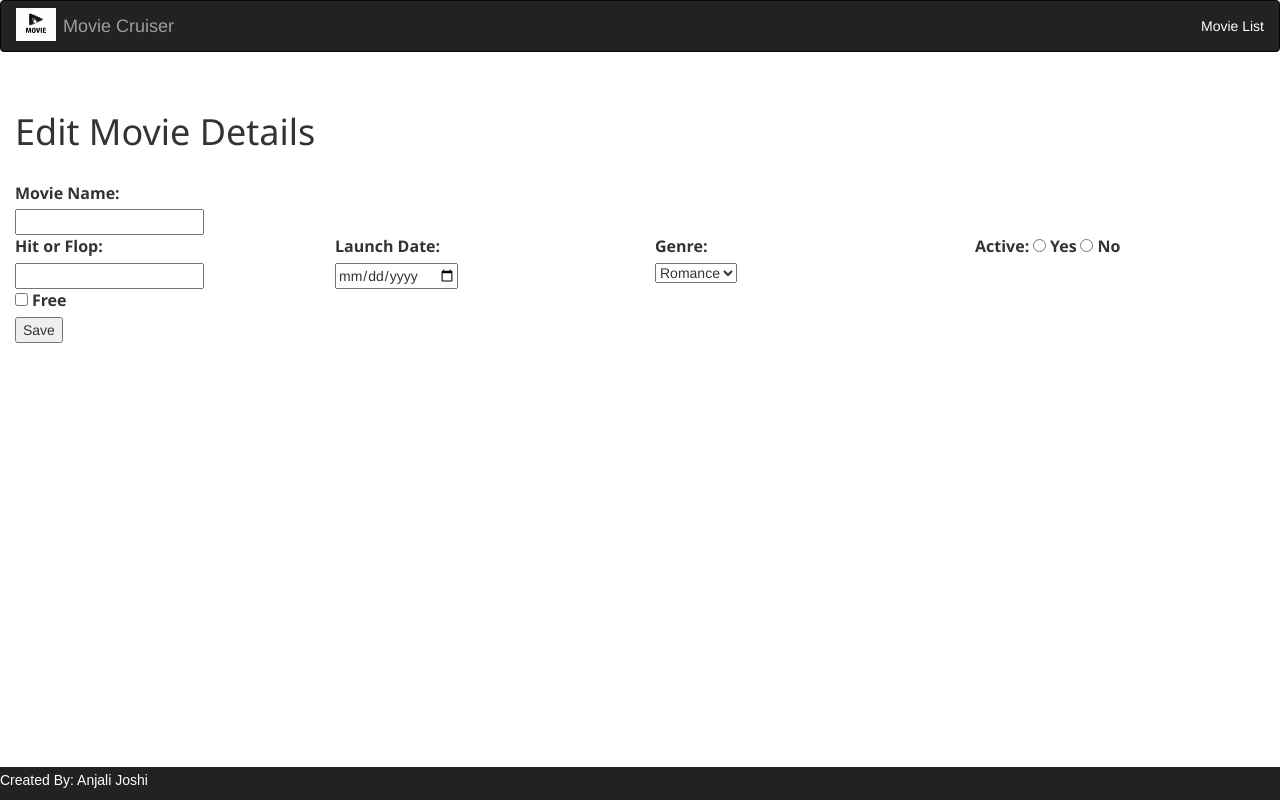
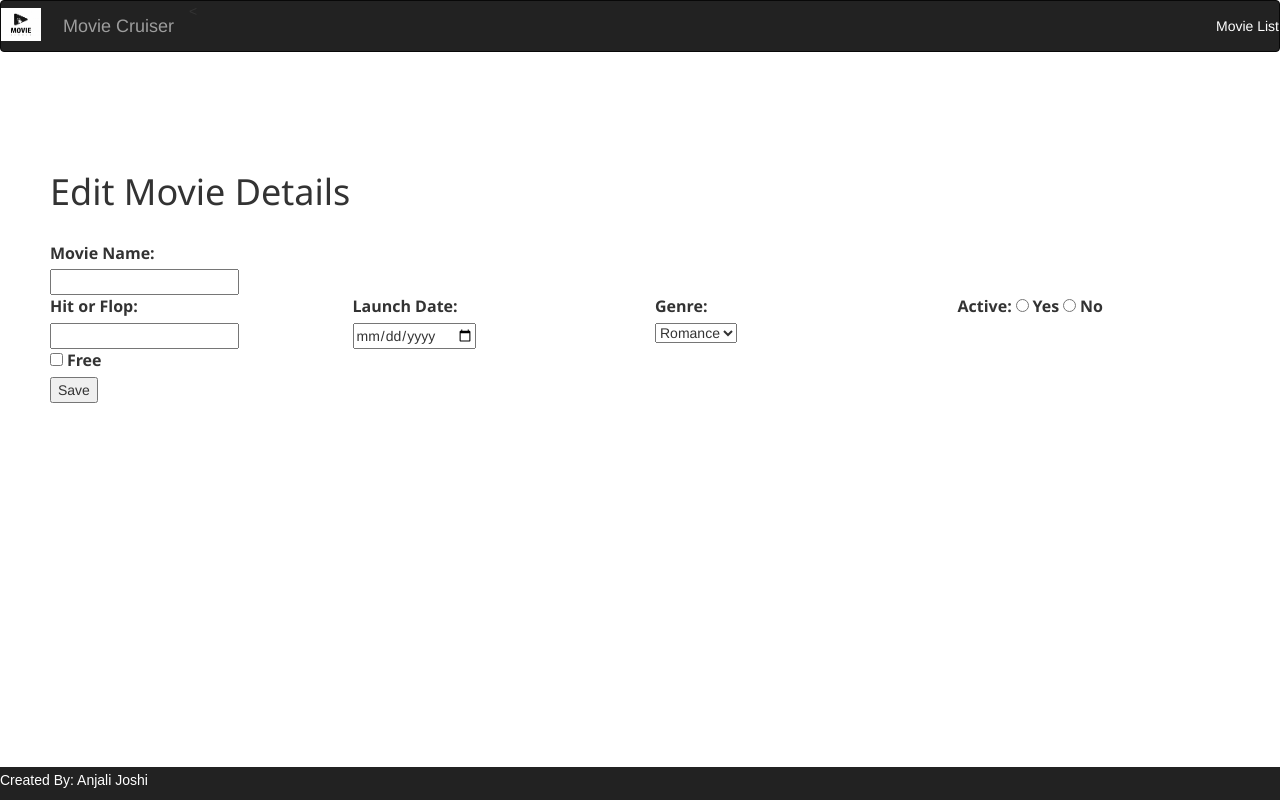
Before and after one commit to 812620/bootanj, a plain HTML site: page edit.html in a window 1280 px wide. Drawn offline with nearby package versions, Linux system fonts and the light colour scheme.

Commit message:
Update edit.html

```diff
--- a/edit.html
+++ b/edit.html
@@ -22,13 +22,16 @@
           font-family:'Segoe UI', Tahoma, Geneva, Verdana, sans-serif ;
           font-size: medium;
       }
+    .container-fluid {
+    padding: 60px 50px;
+  }
 
   </style>
   </head>
   <body>
 
     <nav class="navbar navbar-inverse">
-        <div class="container-fluid">
+        <
           <div class="navbar-header">
 
             <img src="images/movielogo.jpg" style="float:left;width:40px;height:40px; padding-top: 7px;">
@@ -39,7 +42,7 @@
 
             <li><a href="customer.html" style="text-decoration: none;color: white;">Movie List</a></li>
           </ul>
-        </div>
+
       </nav>
 
 
```
